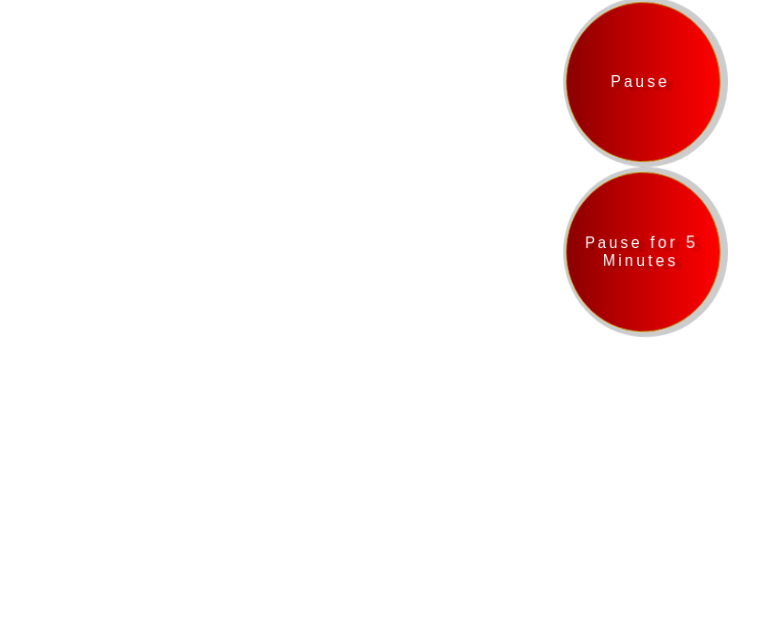
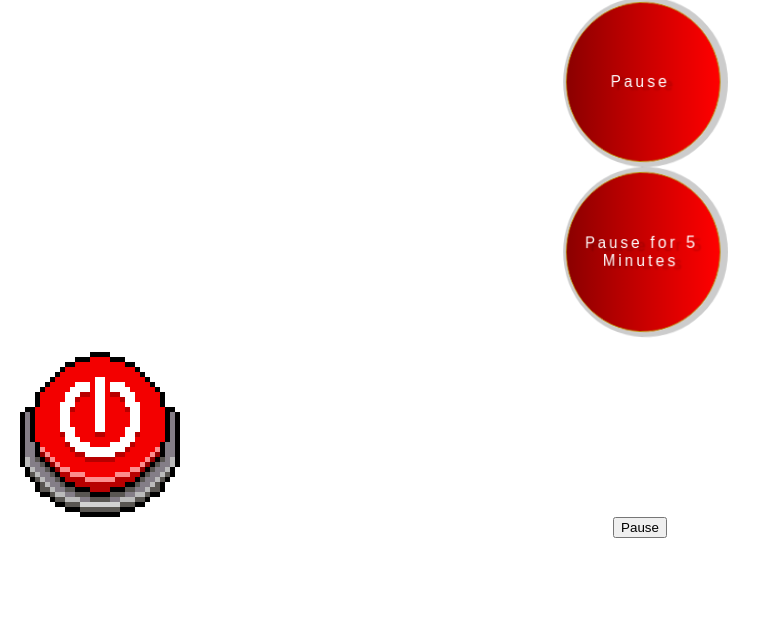
Before and after one commit to anthonymonforte/pihole-control-panel, a Flask app: template templates/index.html in a window 1280 px wide. Shown: the part 308-926 px from the top of the page, without its empty margins (0-771 px from the left). Before the commit the page ends 645 px from the top, so only its background shows below. Run offline with Flask 3, Linux system fonts and the light colour scheme; the template is opened without the code that fills it: most values are stand-ins (such as "Sample title", 1, 10 or a date in 2020); grey boxes marked "Sample" are stand-in pictures.

Commit message:
adding buttom images and animation behavior

```diff
--- a/static/style.css
+++ b/static/style.css
@@ -144,3 +144,22 @@ button.stop-button:hover {
 .device-status.offline {
   color: red;
 }
+
+.sprite {
+  width: 165px;
+  height: 165px;
+  background-image: url('images/off-button.png');
+  background-repeat: no-repeat;
+  background-position: 0 0;
+  image-rendering: pixelated;
+  pointer-events: none;
+  will-change: background-position, background-image;
+}
+
+.animate {
+  animation: toggleOff .5s steps(5) forwards;
+}
+
+@keyframes toggleOff {
+  to { background-position: -825px;}
+}
--- a/templates/index.html
+++ b/templates/index.html
@@ -4,6 +4,8 @@
   <meta charset="UTF-8">
   <title>Pi-hole Control Panel</title>
   <link rel="stylesheet" href="{{ url_for('static', filename='style.css') }}">
+  <link rel="preload" as="image" href="{{ url_for('static', filename='images/on-button.png') }}">
+  <link rel="preload" as="image" href="{{ url_for('static', filename='images/off-button.png') }}">
   <meta name="viewport" content="width=device-width, initial-scale=1.0">
 </head>
 <body>
@@ -23,7 +25,7 @@
     {% if status is not none %}
       {% if status == 'enabled' %}
         <form method="POST" action="/pause">
-          <button class="stop-button" name="duration" value="">Pause</button>
+          <button class="stop-button" name="duration" value="">Pause</busstton>
         </form>
         <form method="POST" action="/pause">
           <button class="stop-button" name="duration" value="600">Pause for 5 Minutes</button>
@@ -38,6 +40,22 @@
     {% endif %}
   </div>
 
+  <div id="toggle-sprite" class="sprite"></div>
+
+  <script>
+    function playToggleAnimation() {
+      const sprite = document.getElementById('toggle-sprite');
+      sprite.classList.add('animate');
+
+      setTimeout(() => {
+        sprite.classList.remove('animate');
+        sprite.style.backgroundImage = "url('{{ url_for('static', filename='images/on-button.png') }}')";
+      }, 400);
+    }
+  </script>
+
+  <button onclick="playToggleAnimation()">Pause</button>
+
   <div class="status-messages">
     {% with messages = get_flashed_messages(with_categories=true) %}
       {% if messages %}
```
Also changed, not shown: static/images/off-button.png (added), static/images/on-button.png (added), 2 other files.
